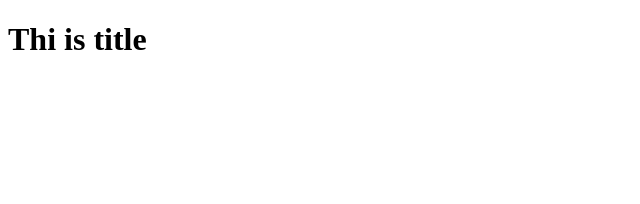
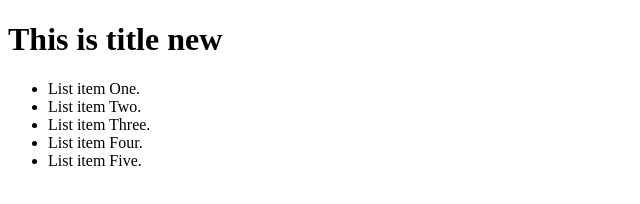
Before and after one commit to HlaingMinThan/JS-DOM-Basics, a plain HTML site: page index.html in a window 1280 px wide. Shown: the whole page, without its empty margins (0-640 px from the left). Drawn offline with Linux system fonts and the light colour scheme.

Commit message:
Done-Lesson-5

```diff
--- a/index.html
+++ b/index.html
@@ -6,8 +6,21 @@
     <title>Document</title>
   </head>
   <body>
-    <h1>Thi is title</h1>
+    <h1 id="title">This is title</h1>
 
-    <script></script>
+    <ul id="list">
+      <li>List item One.</li>
+      <li>List item Two.</li>
+      <li>List item Three.</li>
+      <li>List item Four.</li>
+    </ul>
+
+    <script>
+      let title = document.getElementById("title");
+      title.textContent += " new";
+      let list = document.getElementById("list");
+      list.innerHTML += "<li>List item Five.</li>";
+      console.log(list.innerHTML);
+    </script>
   </body>
 </html>
```
